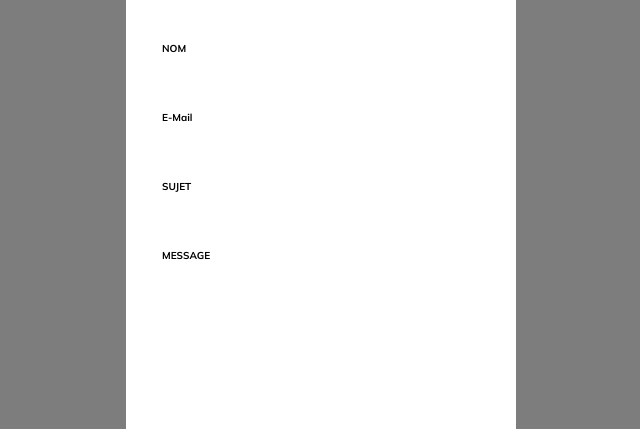
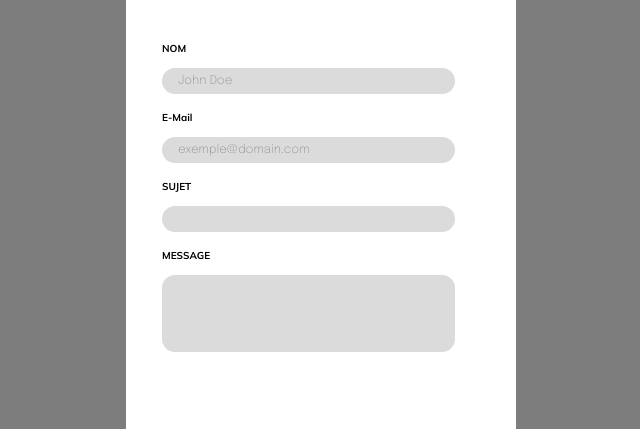
Before and after one commit to MMI-SAE-105/2023-sae-105-BenjaminBisch, a plain HTML site: page contact.html in a window 1280 px wide. Shown: the part 223-652 px from the top of the page, without its empty margins (327-967 px from the left). Drawn offline with Linux system fonts and the light colour scheme.

Commit message:
css page contact

```diff
--- a/contact.html
+++ b/contact.html
@@ -21,9 +21,15 @@
         <p class="rectangle2"></p>
         <h1>Contact</h1>
         <p class="nom">NOM</p>
+        <p class="ex1">John Doe</p>
+        <p class="champ1"></p>
         <p class="email">E-Mail</p>
+        <p class="ex2">exemple@domain.com</p>
+        <p class="champ2"></p>
         <p class="sujet">SUJET</p>
+        <p class="champ3"></p>
         <p class="message">MESSAGE</p>
+        <p class="champ4"></p>
       </div>
         <footer class="footer">
           <div class="social-icons">
--- a/src/css/style4.css
+++ b/src/css/style4.css
@@ -193,6 +193,20 @@
     font-weight: bold;
     font-size: var(--button);
   }
+
+  .ex1 {
+    position: absolute;
+    width: 55px;
+    height: 19px;
+    top: 278px;
+    left: 16px;
+    font-family: "Epilogue";
+    font-weight: 200;
+    font-size: var(--sm-texte);
+    z-index: 2;
+    color: #898989;
+  }
+
   .email {
     position: absolute;
     width: 45px;
@@ -202,6 +216,20 @@
     font-weight: bold;
     font-size: var(--button);
   }
+
+  .ex2 {
+    position: absolute;
+    width: 134px;
+    height: 19px;
+    top: 347px;
+    left: 16px;
+    font-family: "Epilogue";
+    font-weight: 200;
+    font-size: var(--sm-texte);
+    z-index: 2;
+    color: #898989;
+  }
+
   .sujet {
     position: absolute;
     width: 30px;
@@ -220,3 +248,39 @@
     font-weight: bold;
     font-size: var(--button);
   }
+
+  .champ1 {
+    position: absolute;
+    width: 293px;
+    height: 26px;
+    top: 267px;
+    border-radius: 13px;
+    background-color: var(--gray);
+  }
+
+  .champ2 {
+    position: absolute;
+    width: 293px;
+    height: 26px;
+    top: 336px;
+    border-radius: 13px;
+    background-color: var(--gray);
+  }
+
+  .champ3 {
+    position: absolute;
+    width: 293px;
+    height: 26px;
+    top: 405px;
+    border-radius: 13px;
+    background: var(--gray);
+  }
+
+  .champ4 {
+    position: absolute;
+    width: 293px;
+    height: 77px;
+    top: 474px;
+    border-radius: 13px;
+    background: var(--gray);
+  }
```
